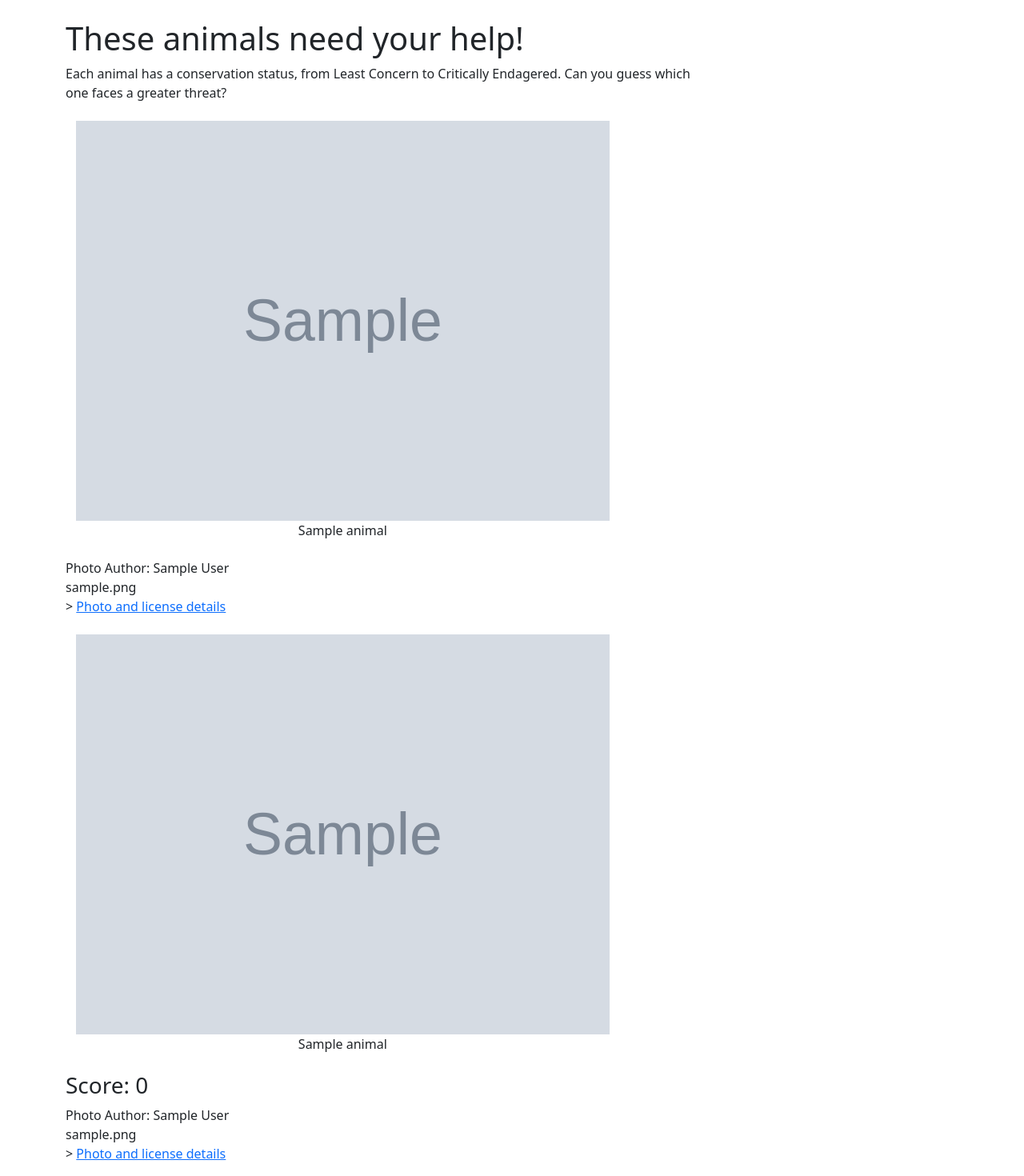
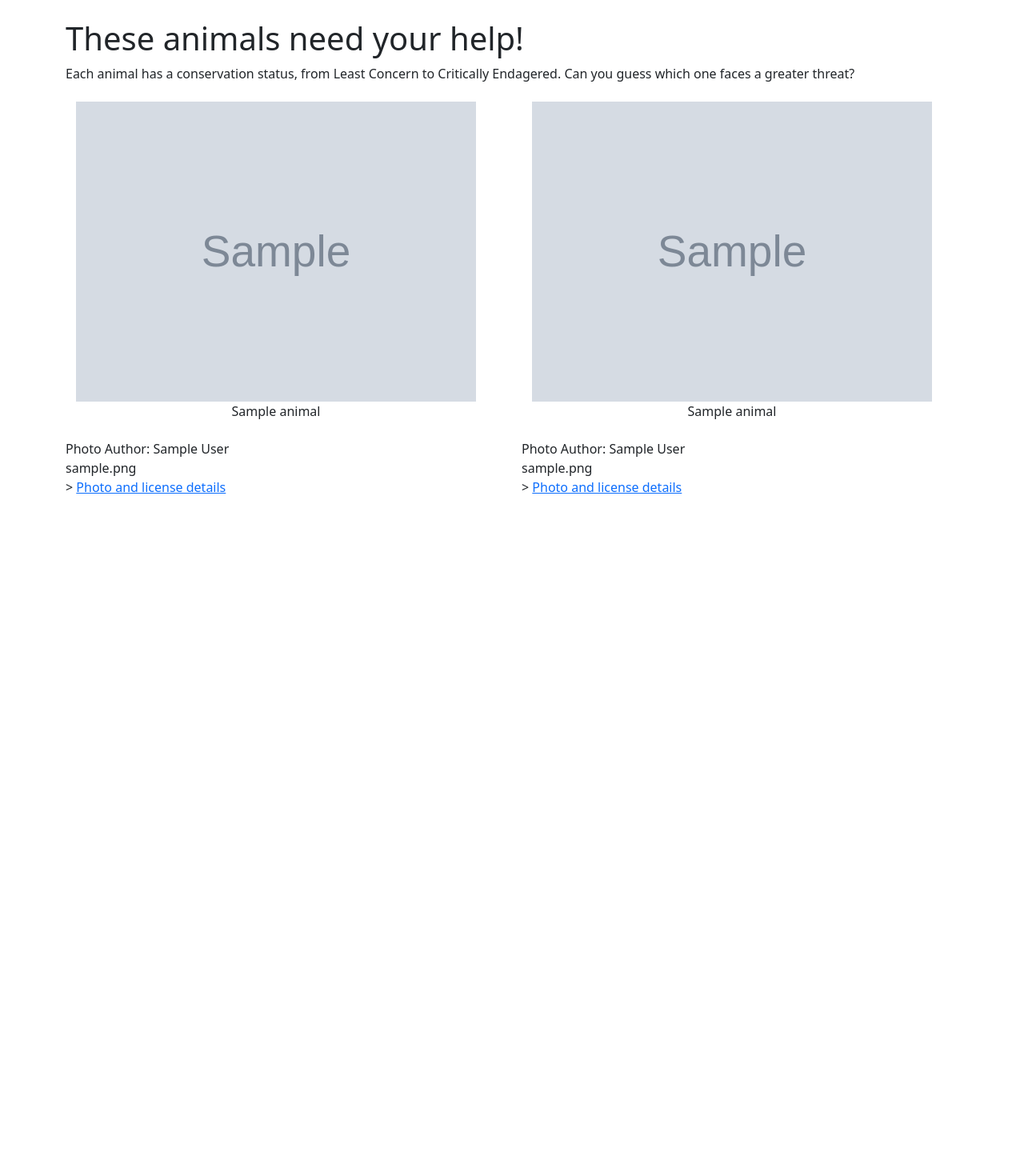
Before and after one commit to CMPUT401-WI2021-GuessWhichAnimal/GuessWhichAnimal, a Django app: template animal_app/play_game/templates/field.html in a window 1280 px wide. Shown: the whole page at 80% size. After the commit the page ends 617 px from the top, so only its background shows below. Run offline with Django 3.2, Linux system fonts and the light colour scheme; the template is opened without the code that fills it: values that come from a table or form of the project are taken from there, others are empty; tables that the repository leaves empty hold one stand-in row (values such as "Sample post"); grey boxes marked "Sample" are stand-in pictures.

Commit message:
Side by side /w scaling for 1080p (hacky, not adaptive)

```diff
--- a/animal_app/play_game/templates/field.html
+++ b/animal_app/play_game/templates/field.html
@@ -4,36 +4,38 @@
 
 {% block content %}
 <style>
-.main {max-width: 800px; float: left;}
+.row {float: left;}
+.img {max-height: 500px;}
+.col {width: 900px;}
 </style>
-<div class=main>
+<div class=row>
 <h1>These animals need your help!</h1>
 <p>Each animal has a conservation status, from Least Concern to Critically Endagered. Can you guess which one faces a greater threat?</p>
+<div class="col">
 <form action="{% url 'guess' %}" method="POST">
 		{% csrf_token %}
 		{{form1}}
 		<button class="btn btn-default">
-			 <img src={{animal1.image_url}} height=500/>
+			 <img src={{animal1.image_url}} width=500/>
 			 <p>{{animal1.name}}</p>
 		</button>
 	</form>
 	<p>Photo Author: {{animal1.author}}<br>
 		{{animal1.image_license}}<br>>
 	<a href="{{animal1.license_url}}"">Photo and license details</a></p>
+	</div>
+	<div class="col">
 	<form action="{% url 'guess' %}" method="POST">
 		{% csrf_token %}
 		{{form2}}
 		<button class="btn btn-default">
-			 <img src={{animal2.image_url}} height=500/>
+			 <img src={{animal2.image_url}} width=500/>
 			 <p>{{animal2.name}}</p>
 		</button>
-
-		<h3>
-			Score: {{ score.player_score }}
-		</h3>
 </form>
 <p>Photo Author: {{animal2.author}}<br>
 	{{animal2.image_license}}<br>>
 <a href="{{animal2.license_url}}"">Photo and license details</a></p>
+</div>
+</div>
 {% endblock %}
-</div>
--- a/animal_app/play_game/templates/guess.html
+++ b/animal_app/play_game/templates/guess.html
@@ -5,7 +5,7 @@
 {% block content %}
 
 
-			 <img src={{animal.image_url}} width=600 height=500/>
+			 <img src={{animal.image_url}} height=500/>
 			 <p>{{message}}</p>
 			 {% if animal.population != 'Unknown' %}
 			 <p>The current estimated population in the wild is {{animal.population}}</p>
```
